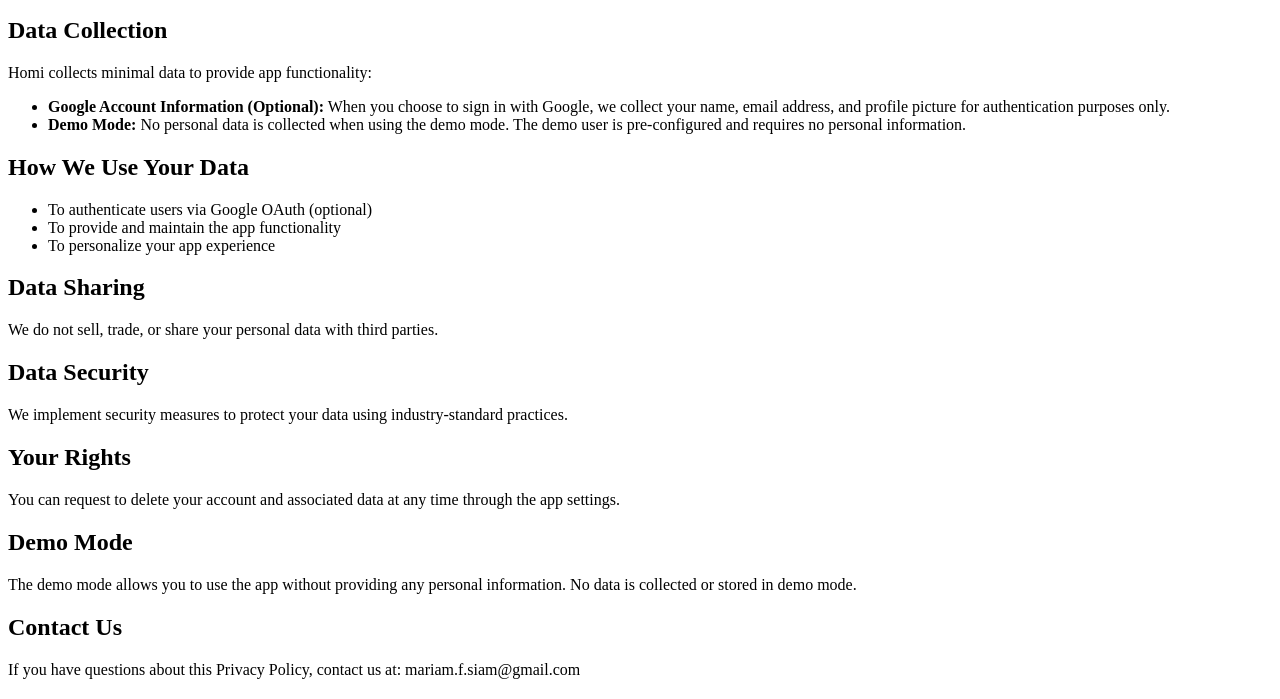
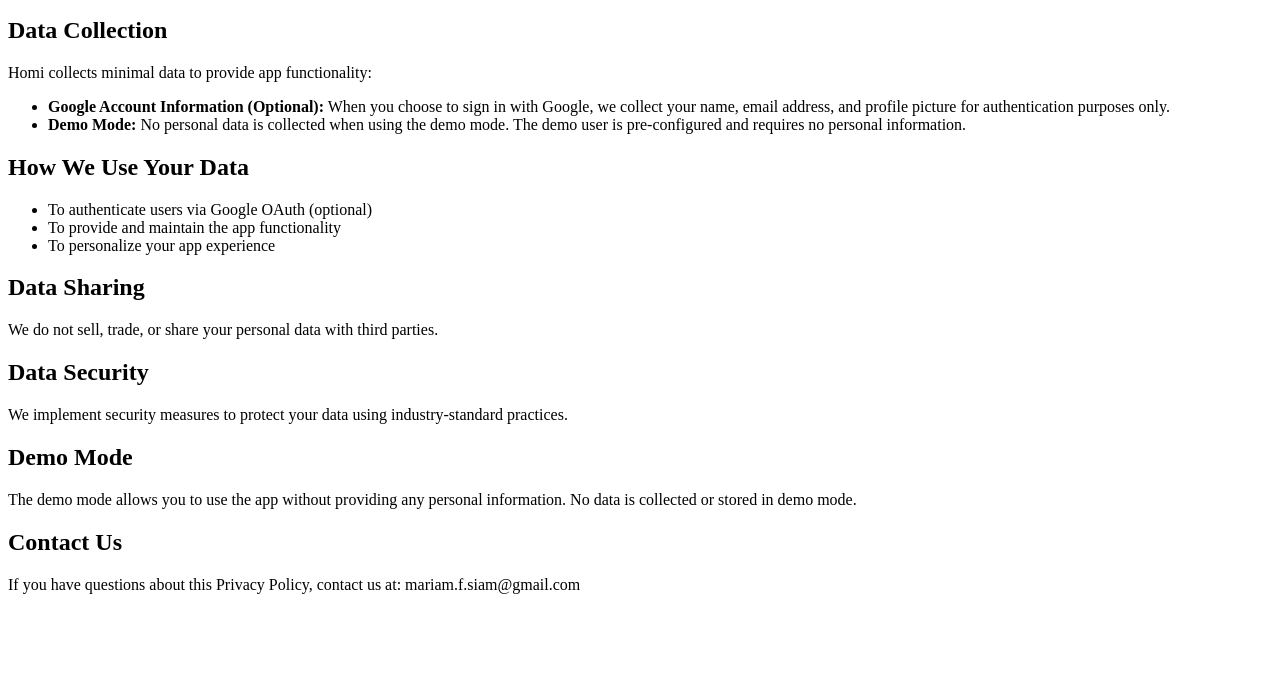
Before and after one commit to Mariam-Fathi/homi-privacy, a plain HTML site: page index.html in a window 1280 px wide. Shown: the part 101-800 px from the top of the page. Drawn offline with Linux system fonts and the light colour scheme.

Commit message:
Remove 'Your Rights' section from index.html
Removed section about user rights from the HTML.

```diff
--- a/index.html
+++ b/index.html
@@ -27,9 +27,6 @@
     <h2>Data Security</h2>
     <p>We implement security measures to protect your data using industry-standard practices.</p>
 
-    <h2>Your Rights</h2>
-    <p>You can request to delete your account and associated data at any time through the app settings.</p>
-
     <h2>Demo Mode</h2>
     <p>The demo mode allows you to use the app without providing any personal information. No data is collected or stored in demo mode.</p>
 
```
